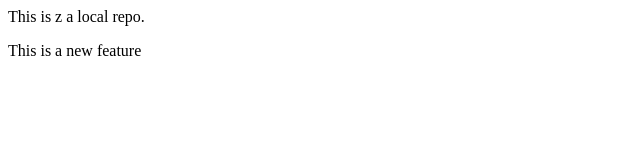
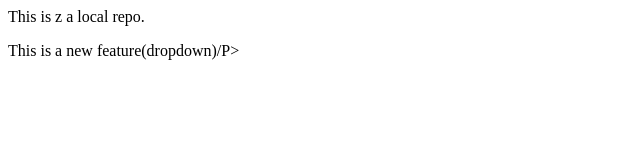
Before and after one commit to RahulSingh114/LocalRepo, a plain HTML site: page index.html in a window 1280 px wide. Shown: the full height of the page, 0-640 px from the left. Drawn offline with Linux system fonts and the light colour scheme.

```diff
--- a/index.html
+++ b/index.html
@@ -1,2 +1,2 @@
 <P>This is z a local repo.</P>
-<P>This is a new feature</P>
+<P>This is a new feature(dropdown)/P>
```
